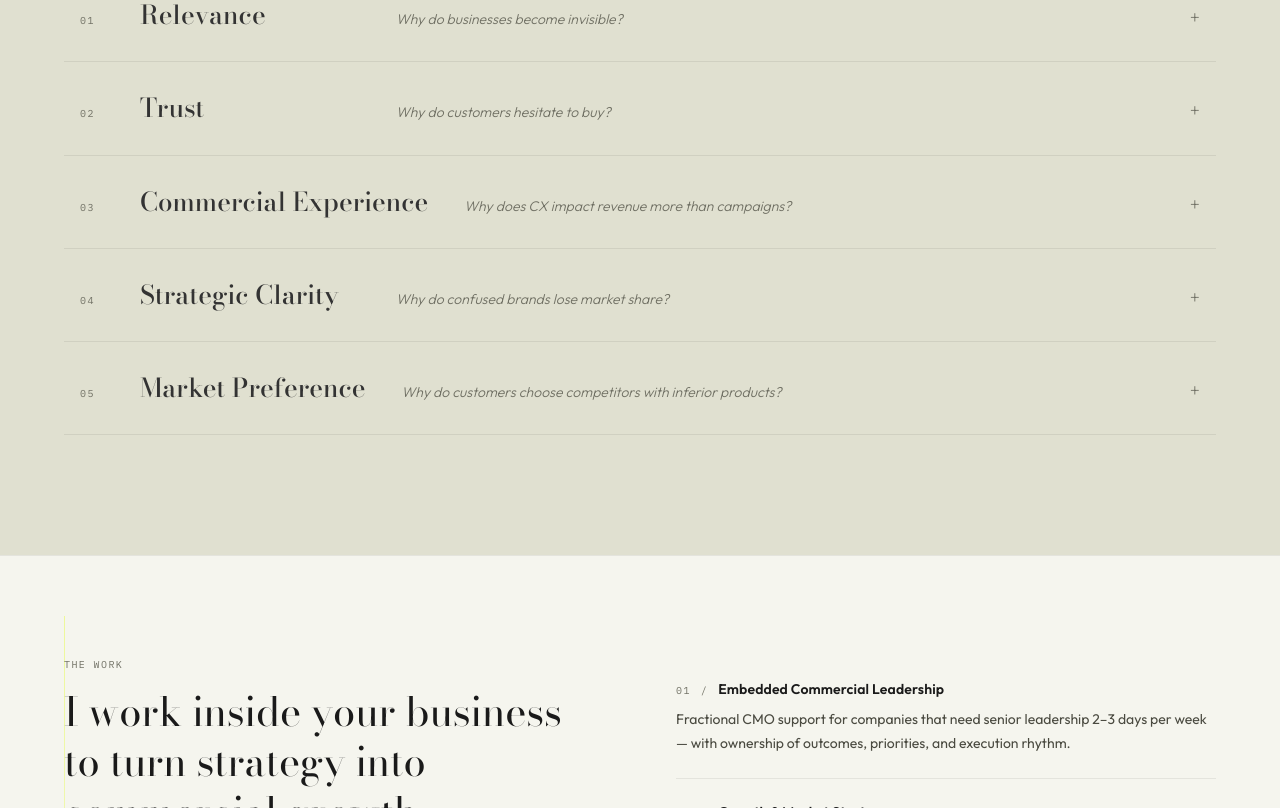
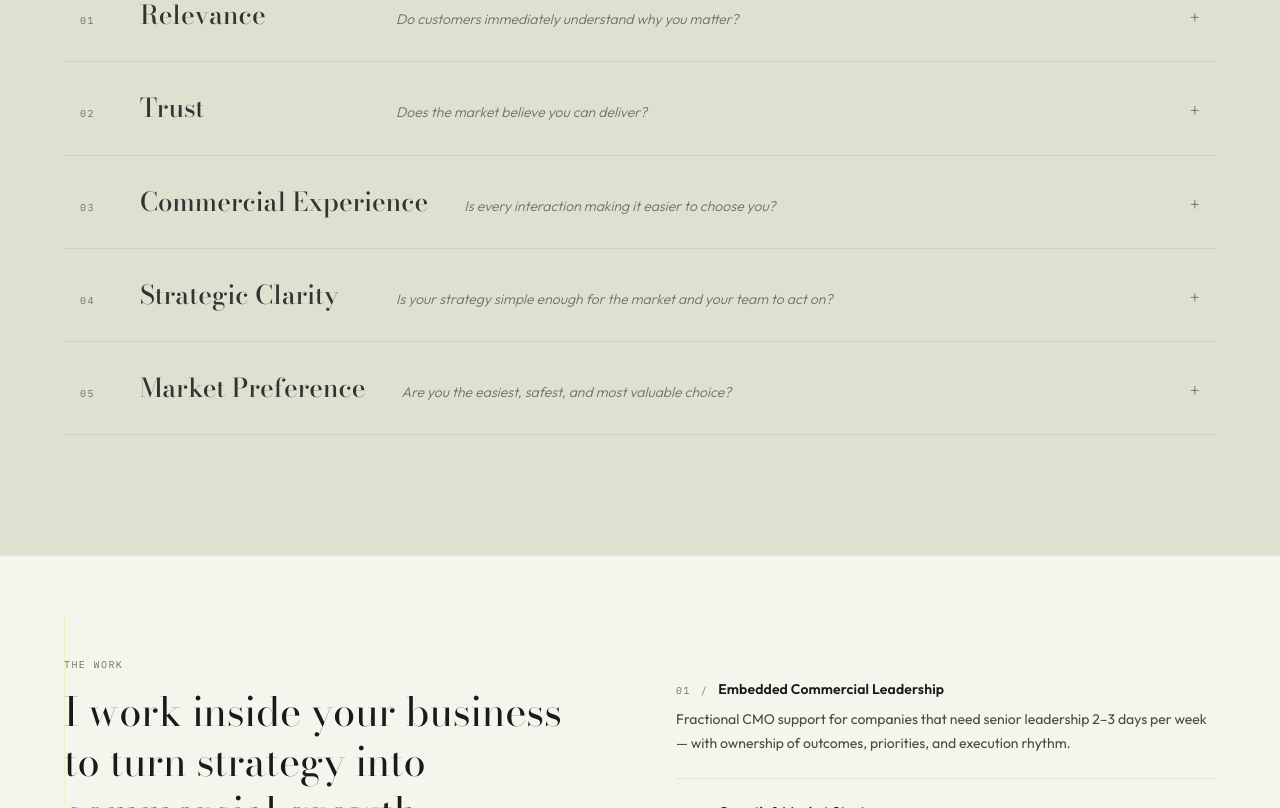
Before and after one commit to hrosas2/henry-rosas-site, a Next.js app: page / in a window 1280 px wide. Shown: the part 2100-2908 px from the top of the page. Built offline with nearby package versions, Linux system fonts and the light colour scheme.

Commit message:
Refresh 5 pillars: new questions and body copy

```diff
--- a/pages/index.jsx
+++ b/pages/index.jsx
@@ -252,11 +252,11 @@ export default function MarketPreferencePage() {
   ];
 
   const pillars = [
-    { id: "rel", n: "01", title: "Relevance", q: "Why do businesses become invisible?", body: "Markets don't punish bad companies. They ignore irrelevant ones. Relevance is the prerequisite for every other commercial metric — and it decays faster than most leaders realize." },
-    { id: "tru", n: "02", title: "Trust", q: "Why do customers hesitate to buy?", body: "Price is rarely the real barrier. Trust is. It's built through consistency between what you promise, what you deliver, and what others say when you're not in the room." },
-    { id: "exp", n: "03", title: "Commercial Experience", q: "Why does CX impact revenue more than campaigns?", body: "Every interaction is a commercial event. The pharmacy counter. The onboarding call. The invoice design. Companies that treat experience as a revenue driver outperform those that treat it as a department." },
-    { id: "cla", n: "04", title: "Strategic Clarity", q: "Why do confused brands lose market share?", body: "When a company can't articulate why it exists in one sentence, the market can't either. Clarity is not simplification — it's the discipline of knowing what you are and what you're not." },
-    { id: "pre", n: "05", title: "Market Preference", q: "Why do customers choose competitors with inferior products?", body: "Because being chosen is not a function of being better. It's a function of being understood, trusted, and top-of-mind at the moment of decision. That's engineerable." },
+    { id: "rel", n: "01", title: "Relevance", q: "Do customers immediately understand why you matter?", body: "Markets ignore brands that speak from the inside out. Relevance is created when your offer connects directly to a visible customer problem, market tension, or growth opportunity." },
+    { id: "tru", n: "02", title: "Trust", q: "Does the market believe you can deliver?", body: "Trust reduces perceived risk. It is built through proof, credibility, consistency, leadership visibility, customer evidence, and a clear reason to believe." },
+    { id: "exp", n: "03", title: "Commercial Experience", q: "Is every interaction making it easier to choose you?", body: "Commercial experience turns interest into conversion. Every touchpoint — sales, service, content, onboarding, channel, and follow-up — either increases confidence or creates friction." },
+    { id: "cla", n: "04", title: "Strategic Clarity", q: "Is your strategy simple enough for the market and your team to act on?", body: "Confused brands lose momentum. Strategic clarity aligns positioning, audience, offer, message, channel, and execution so the business moves in one direction." },
+    { id: "pre", n: "05", title: "Market Preference", q: "Are you the easiest, safest, and most valuable choice?", body: "Markets do not always choose the best product. They choose the brand that feels most relevant, credible, accessible, differentiated, and commercially compelling." },
   ];
 
   const formFields = [
```
